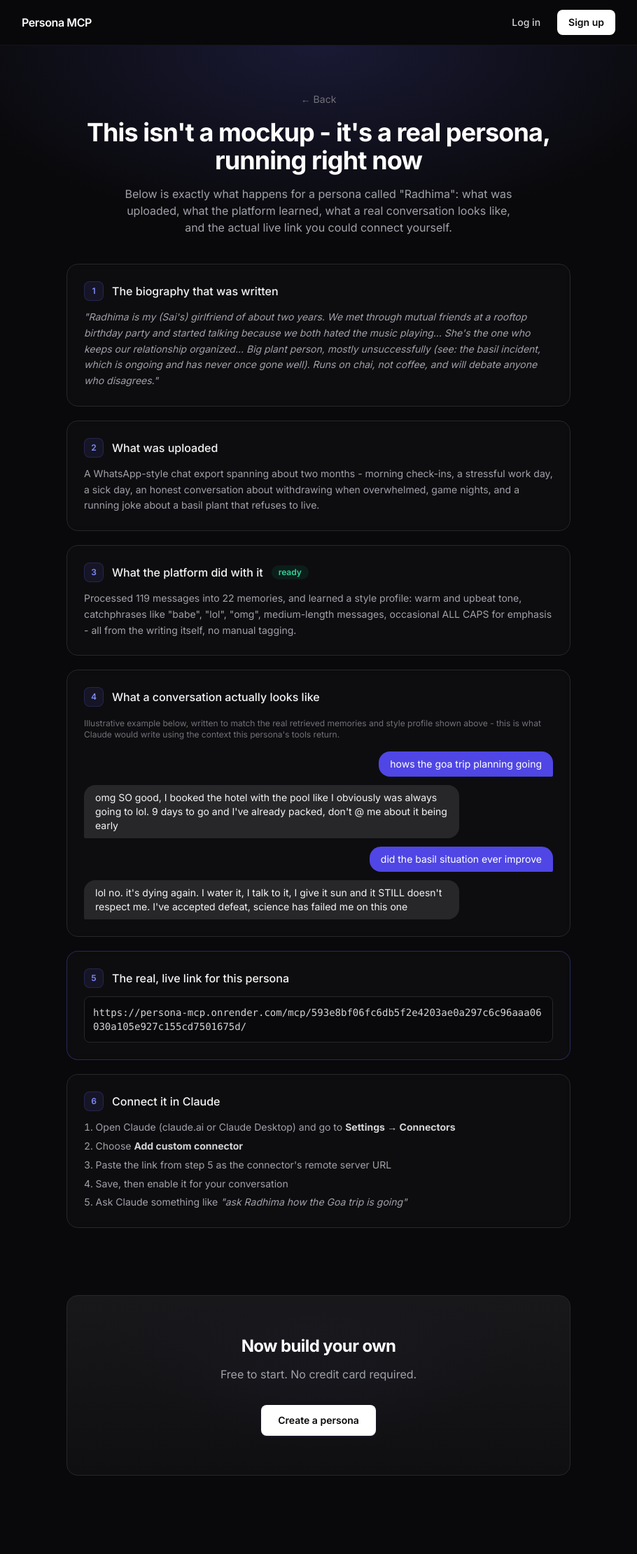
After one commit to jashwanthsai678/persona_mcp, a FastAPI app: template webapp/templates/demo.html in a window 1280 px wide. The commit adds this page. Shown: the whole page at 70% size, without its empty margins (185-1095 px from the left). Run offline with FastAPI, Linux system fonts and the light colour scheme; the template is opened without the code that fills it, so the values that code supplies are empty; parts of the project's set-up code (start-up, migrations or seed data) failed here and were passed over; some libraries are stand-ins or nearby versions.

Commit message:
Move the demo walkthrough to its own dedicated page
Landing page now just shows a teaser card linking to /demo, which has the
full walkthrough: real bio, real upload summary, real processing stats, an
illustrative sample conversation (clearly labeled as an example, built from
the real retrieved memories and style profile), the real live MCP link, and
Claude connector instructions.

Co-Authored-By: Claude Sonnet 5 <noreply@anthropic.com>

```diff
--- a/webapp/main.py
+++ b/webapp/main.py
@@ -55,6 +55,11 @@ def build_mcp_url(request: Request, token: str) -> str:
 # ---------------------------------------------------------------------------
 # Auth
 # ---------------------------------------------------------------------------
+
+
+@app.get("/demo", response_class=HTMLResponse)
+def demo_page(request: Request):
+    return templates.TemplateResponse(request, "demo.html", {"user": None})
 
 
 @app.get("/signup", response_class=HTMLResponse)
--- /dev/null
+++ b/webapp/templates/demo.html
@@ -0,0 +1,178 @@
+<!doctype html>
+<html lang="en">
+<head>
+  <meta charset="utf-8">
+  <meta name="viewport" content="width=device-width, initial-scale=1">
+  <title>Persona MCP - See a real example</title>
+  <link rel="preconnect" href="https://fonts.googleapis.com">
+  <link rel="preconnect" href="https://fonts.gstatic.com" crossorigin>
+  <link href="https://fonts.googleapis.com/css2?family=Inter:wght@400;500;600;700&display=swap" rel="stylesheet">
+  <script src="https://cdn.tailwindcss.com"></script>
+  <script>
+    tailwind.config = {
+      theme: { extend: { fontFamily: { sans: ['Inter', 'ui-sans-serif', 'system-ui', 'sans-serif'] } } },
+    };
+  </script>
+  <style>
+    body { background-color: #09090b; font-family: 'Inter', ui-sans-serif, system-ui, sans-serif; }
+    .spotlight { background: radial-gradient(ellipse at top, rgba(99,102,241,0.18) 0%, rgba(9,9,11,0) 60%); }
+    .card-hover { transition: all 300ms ease; }
+    .card-hover:hover { border-color: rgb(63 63 70); }
+    .btn { transition: background-color 200ms ease, transform 200ms ease, opacity 200ms ease; }
+    .btn:active { transform: scale(0.96); }
+    a:focus-visible, button:focus-visible { outline: 2px solid rgb(129 140 248); outline-offset: 2px; }
+    .step-num { flex-shrink: 0; }
+  </style>
+</head>
+<body class="font-sans bg-zinc-950 text-zinc-300 antialiased">
+
+  <header class="sticky top-0 z-50 backdrop-blur-md bg-zinc-950/70 border-b border-white/5">
+    <nav class="max-w-4xl mx-auto px-4 sm:px-6 h-16 flex items-center justify-between">
+      <a href="/" class="text-white font-semibold tracking-tight">Persona MCP</a>
+      <div class="flex items-center gap-2">
+        <a href="/login" class="px-4 py-2 rounded-lg text-sm font-medium text-zinc-300 hover:bg-zinc-900 hover:text-white">Log in</a>
+        <a href="/signup" class="btn px-4 py-2 rounded-lg text-sm font-semibold bg-white text-zinc-950 hover:bg-zinc-200">Sign up</a>
+      </div>
+    </nav>
+  </header>
+
+  <section class="relative spotlight">
+    <div class="max-w-3xl mx-auto px-4 sm:px-6 pt-16 pb-10 text-center">
+      <a href="/" class="text-zinc-500 hover:text-zinc-300 text-sm">&larr; Back</a>
+      <h1 class="mt-4 text-3xl sm:text-4xl font-bold tracking-tight text-white">
+        This isn't a mockup - it's a real persona, running right now
+      </h1>
+      <p class="mt-4 text-zinc-400 max-w-xl mx-auto">
+        Below is exactly what happens for a persona called "Radhima": what was
+        uploaded, what the platform learned, what a real conversation looks
+        like, and the actual live link you could connect yourself.
+      </p>
+    </div>
+  </section>
+
+  <section class="max-w-3xl mx-auto px-4 sm:px-6 pb-24 space-y-5">
+
+    <!-- Step 1: Bio -->
+    <div class="card-hover rounded-2xl border border-zinc-800 bg-zinc-900/30 backdrop-blur-sm p-6">
+      <div class="flex items-center gap-3 mb-3">
+        <span class="step-num flex items-center justify-center w-7 h-7 rounded-lg bg-indigo-500/10 text-indigo-400 text-xs font-semibold border border-indigo-500/20">1</span>
+        <h2 class="text-zinc-100 font-medium">The biography that was written</h2>
+      </div>
+      <p class="text-zinc-400 text-sm leading-relaxed italic">
+        "Radhima is my (Sai's) girlfriend of about two years. We met through mutual
+        friends at a rooftop birthday party and started talking because we both
+        hated the music playing... She's the one who keeps our relationship
+        organized... Big plant person, mostly unsuccessfully (see: the basil
+        incident, which is ongoing and has never once gone well). Runs on chai,
+        not coffee, and will debate anyone who disagrees."
+      </p>
+    </div>
+
+    <!-- Step 2: Upload -->
+    <div class="card-hover rounded-2xl border border-zinc-800 bg-zinc-900/30 backdrop-blur-sm p-6">
+      <div class="flex items-center gap-3 mb-3">
+        <span class="step-num flex items-center justify-center w-7 h-7 rounded-lg bg-indigo-500/10 text-indigo-400 text-xs font-semibold border border-indigo-500/20">2</span>
+        <h2 class="text-zinc-100 font-medium">What was uploaded</h2>
+      </div>
+      <p class="text-zinc-400 text-sm leading-relaxed">
+        A WhatsApp-style chat export spanning about two months - morning
+        check-ins, a stressful work day, a sick day, an honest conversation
+        about withdrawing when overwhelmed, game nights, and a running joke
+        about a basil plant that refuses to live.
+      </p>
+    </div>
+
+    <!-- Step 3: Processed -->
+    <div class="card-hover rounded-2xl border border-zinc-800 bg-zinc-900/30 backdrop-blur-sm p-6">
+      <div class="flex items-center gap-3 mb-3">
+        <span class="step-num flex items-center justify-center w-7 h-7 rounded-lg bg-indigo-500/10 text-indigo-400 text-xs font-semibold border border-indigo-500/20">3</span>
+        <h2 class="text-zinc-100 font-medium">What the platform did with it</h2>
+        <span class="inline-block px-2.5 py-0.5 rounded-full text-xs font-semibold bg-emerald-500/10 text-emerald-400">ready</span>
+      </div>
+      <p class="text-zinc-400 text-sm leading-relaxed">
+        Processed 119 messages into 22 memories, and learned a style profile:
+        warm and upbeat tone, catchphrases like "babe", "lol", "omg", medium-length
+        messages, occasional ALL CAPS for emphasis - all from the writing itself,
+        no manual tagging.
+      </p>
+    </div>
+
+    <!-- Step 4: Example conversation -->
+    <div class="card-hover rounded-2xl border border-zinc-800 bg-zinc-900/30 backdrop-blur-sm p-6">
+      <div class="flex items-center gap-3 mb-4">
+        <span class="step-num flex items-center justify-center w-7 h-7 rounded-lg bg-indigo-500/10 text-indigo-400 text-xs font-semibold border border-indigo-500/20">4</span>
+        <h2 class="text-zinc-100 font-medium">What a conversation actually looks like</h2>
+      </div>
+      <p class="text-zinc-500 text-xs mb-4">
+        Illustrative example below, written to match the real retrieved
+        memories and style profile shown above - this is what Claude would
+        write using the context this persona's tools return.
+      </p>
+
+      <div class="space-y-3">
+        <div class="flex justify-end">
+          <div class="bg-indigo-600 text-white text-sm rounded-2xl rounded-br-sm px-4 py-2 max-w-[80%]">
+            hows the goa trip planning going
+          </div>
+        </div>
+        <div class="flex justify-start">
+          <div class="bg-zinc-800 text-zinc-100 text-sm rounded-2xl rounded-bl-sm px-4 py-2 max-w-[80%]">
+            omg SO good, I booked the hotel with the pool like I obviously was
+            always going to lol. 9 days to go and I've already packed, don't
+            @ me about it being early
+          </div>
+        </div>
+        <div class="flex justify-end">
+          <div class="bg-indigo-600 text-white text-sm rounded-2xl rounded-br-sm px-4 py-2 max-w-[80%]">
+            did the basil situation ever improve
+          </div>
+        </div>
+        <div class="flex justify-start">
+          <div class="bg-zinc-800 text-zinc-100 text-sm rounded-2xl rounded-bl-sm px-4 py-2 max-w-[80%]">
+            lol no. it's dying again. I water it, I talk to it, I give it sun
+            and it STILL doesn't respect me. I've accepted defeat, science
+            has failed me on this one
+          </div>
+        </div>
+      </div>
+    </div>
+
+    <!-- Step 5: The real link -->
+    <div class="card-hover rounded-2xl border border-indigo-500/30 bg-zinc-900/30 backdrop-blur-sm p-6">
+      <div class="flex items-center gap-3 mb-3">
+        <span class="step-num flex items-center justify-center w-7 h-7 rounded-lg bg-indigo-500/10 text-indigo-400 text-xs font-semibold border border-indigo-500/20">5</span>
+        <h2 class="text-zinc-100 font-medium">The real, live link for this persona</h2>
+      </div>
+      <code class="block p-3 rounded-lg bg-zinc-950 border border-zinc-800 text-zinc-300 text-sm break-all">https://persona-mcp.onrender.com/mcp/593e8bf06fc6db5f2e4203ae0a297c6c96aaa06030a105e927c155cd7501675d/</code>
+    </div>
+
+    <!-- Step 6: Connect to Claude -->
+    <div class="card-hover rounded-2xl border border-zinc-800 bg-zinc-900/30 backdrop-blur-sm p-6">
+      <div class="flex items-center gap-3 mb-3">
+        <span class="step-num flex items-center justify-center w-7 h-7 rounded-lg bg-indigo-500/10 text-indigo-400 text-xs font-semibold border border-indigo-500/20">6</span>
+        <h2 class="text-zinc-100 font-medium">Connect it in Claude</h2>
+      </div>
+      <ol class="text-zinc-400 text-sm leading-relaxed list-decimal list-inside space-y-1">
+        <li>Open Claude (claude.ai or Claude Desktop) and go to <strong class="text-zinc-300">Settings → Connectors</strong></li>
+        <li>Choose <strong class="text-zinc-300">Add custom connector</strong></li>
+        <li>Paste the link from step 5 as the connector's remote server URL</li>
+        <li>Save, then enable it for your conversation</li>
+        <li>Ask Claude something like <em>"ask Radhima how the Goa trip is going"</em></li>
+      </ol>
+    </div>
+
+  </section>
+
+  <section class="max-w-3xl mx-auto px-4 sm:px-6 pb-28">
+    <div class="relative rounded-2xl border border-zinc-800 bg-gradient-to-b from-zinc-900 to-zinc-900/40 text-center px-8 py-14 overflow-hidden">
+      <div class="spotlight absolute inset-0 -z-10"></div>
+      <h2 class="text-2xl font-bold tracking-tight text-white mb-3">Now build your own</h2>
+      <p class="text-zinc-400 mb-8">Free to start. No credit card required.</p>
+      <a href="/signup" class="btn inline-block px-6 py-3 rounded-lg text-sm font-semibold bg-white text-zinc-950 hover:bg-zinc-200 shadow-sm shadow-indigo-500/20">
+        Create a persona
+      </a>
+    </div>
+  </section>
+
+</body>
+</html>
```
Also changed, not shown: webapp/templates/landing.html (+15 -56 lines).
